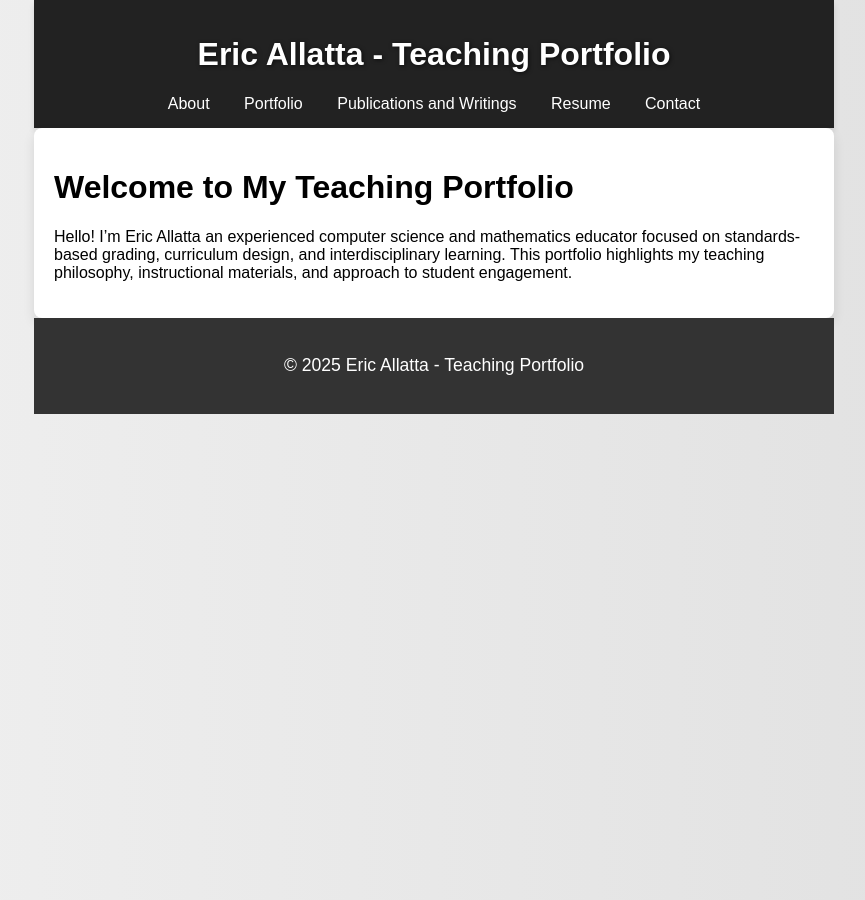
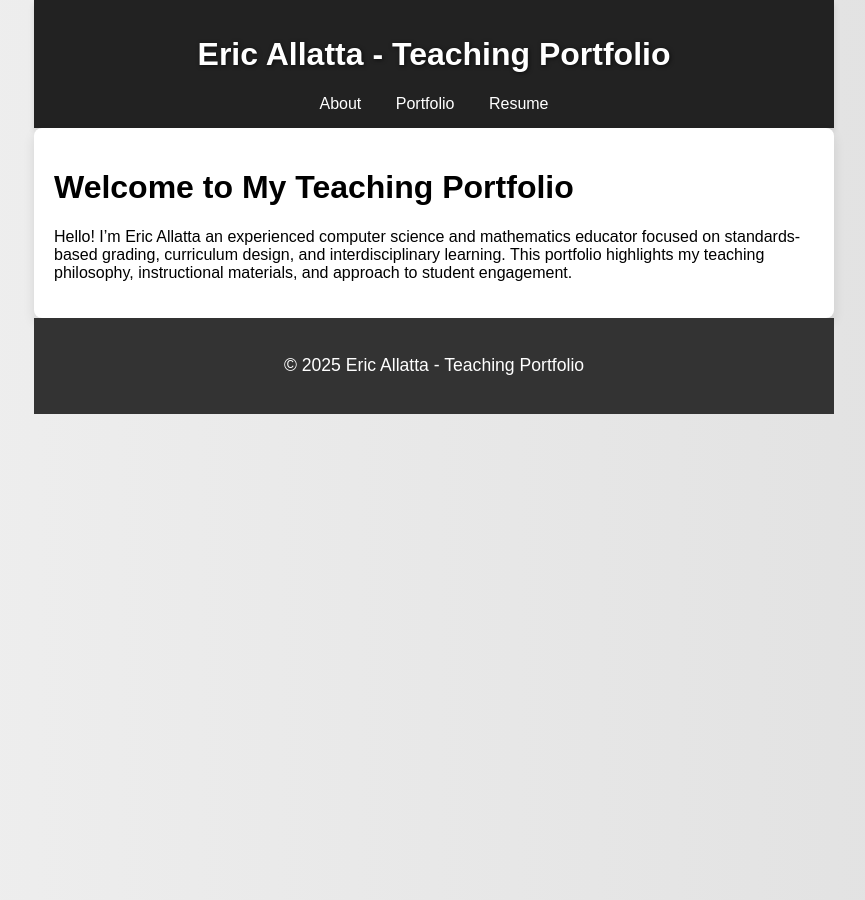
Before and after one commit to MrAllatta/teaching-portfolio, a Jekyll site: the page built from index.md, in a window 1280 px wide. Shown: the whole page, without its empty margins (206-1071 px from the left). Built offline with Jekyll 4.4.1, drawn with Linux system fonts in a browser that asks for light colours.

Commit message:
phase 1 header contains about, portfolio, and resume

```diff
--- a/_includes/header.html
+++ b/_includes/header.html
@@ -3,8 +3,6 @@
     <nav>
         <a href="{{ '/about/' | relative_url }}">About</a>
         <a href="{{ '/portfolio/' | relative_url }}">Portfolio</a>
-	<a href="{{ '/publications/' | relative_url }}">Publications and Writings</a>
 	<a href="{{ '/resume/' | relative_url }}">Resume</a>
-        <a href="{{ '/contact/' | relative_url }}">Contact</a>
     </nav>
 </header>
```
